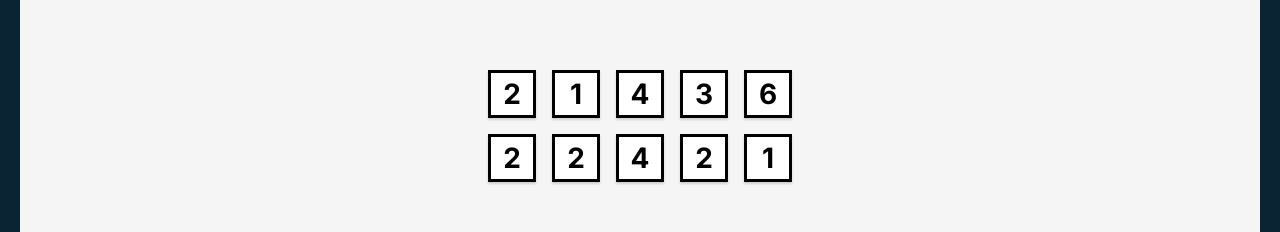
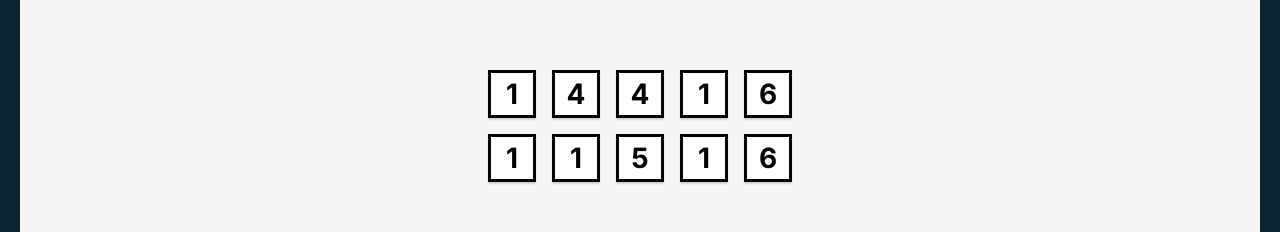
Before and after one commit to Petrasoderstrom1612/tenzies, a React (Vite) app: page / in a window 1280 px wide. Shown: the part 306-538 px from the top of the page. Built offline with nearby package versions, Linux system fonts and the light colour scheme.

Commit message:
Array.from({length: 10}, callbackfunction)

```diff
--- a/src/App.jsx
+++ b/src/App.jsx
@@ -12,7 +12,7 @@
 }
 
 const createAllDice = () => {
-    return Array.from({length: 10}, createOneDie)
+    return Array.from({length: 10}, () => createOneDie()) //you need {} to declare length. It says create an array of 10 elements and pass a function to call on every element of the array
 }
 
 function App() {
```
